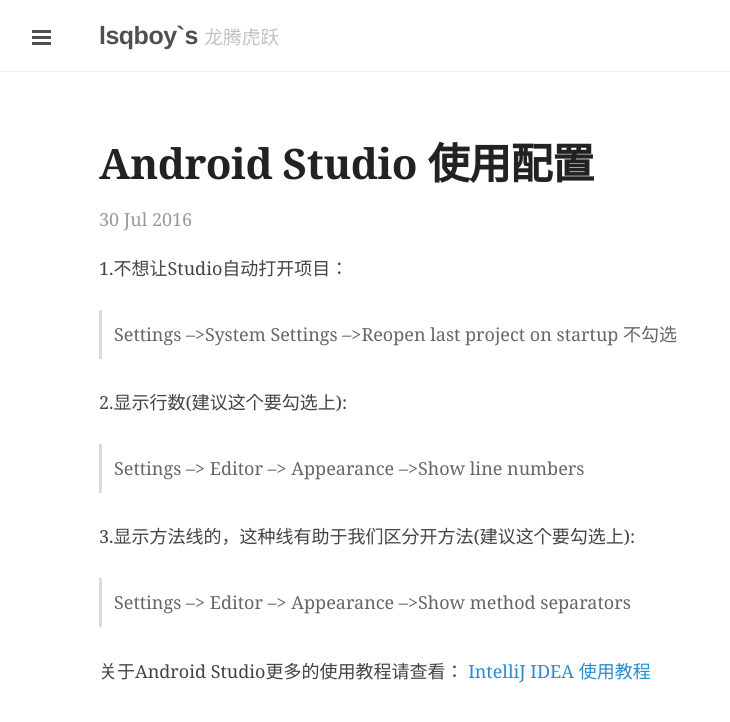
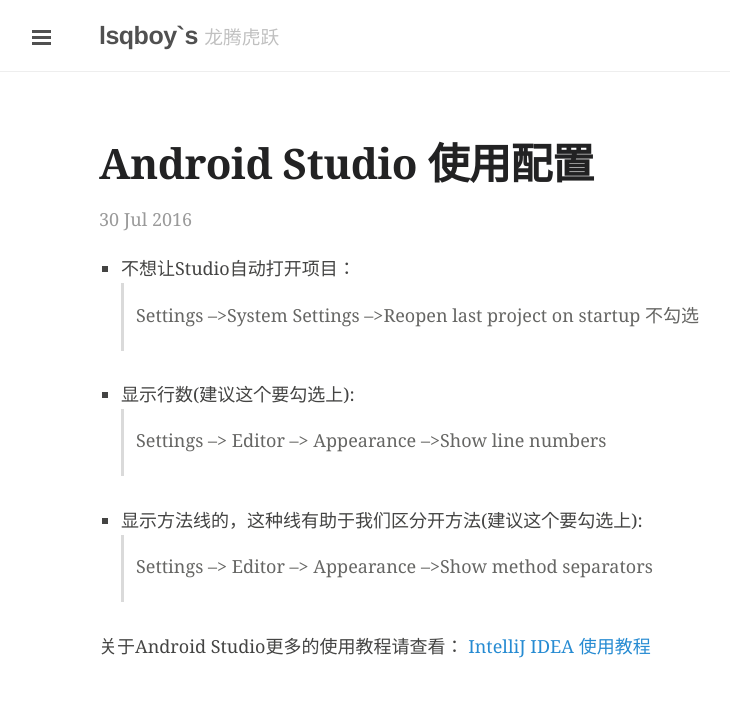
Before and after one commit to Lsqboy/jekyll_bolg, a Jekyll site: the page built from _posts/2016-07-30-android-studio-config.md, in a window 1280 px wide. Shown: the top 722 px of the page, without its empty margins (1-731 px from the left). Built offline with Jekyll 4.4.1, drawn with Linux system fonts in a browser that asks for light colours; comment, search, counter and statistics services are not loaded.

Commit message:
新增blog Android studio 常用配置

```diff
--- a/_posts/2016-07-30-android-studio-config.md
+++ b/_posts/2016-07-30-android-studio-config.md
@@ -4,13 +4,13 @@
 tags: [Android, Studio]
 ---
 
-1.不想让Studio自动打开项目：
+* 不想让Studio自动打开项目：
 > Settings -->System Settings -->Reopen last project on startup 不勾选
 
-2.显示行数(建议这个要勾选上):
+* 显示行数(建议这个要勾选上):
 > Settings --> Editor --> Appearance  -->Show line numbers
 
-3.显示方法线的，这种线有助于我们区分开方法(建议这个要勾选上):
+* 显示方法线的，这种线有助于我们区分开方法(建议这个要勾选上):
 > Settings --> Editor --> Appearance  -->Show method separators
 
 
```
Also changed, not shown: 1 other file.
